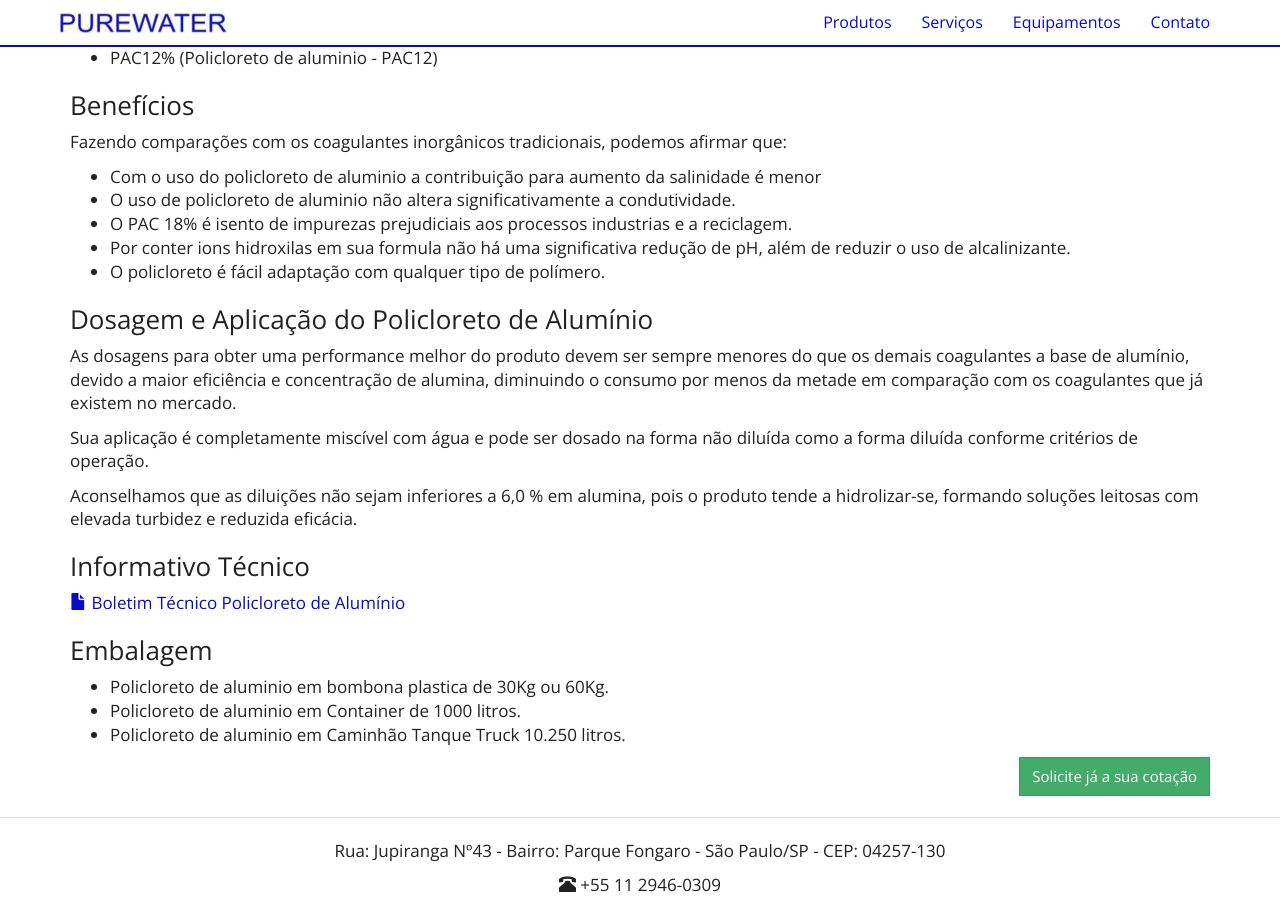
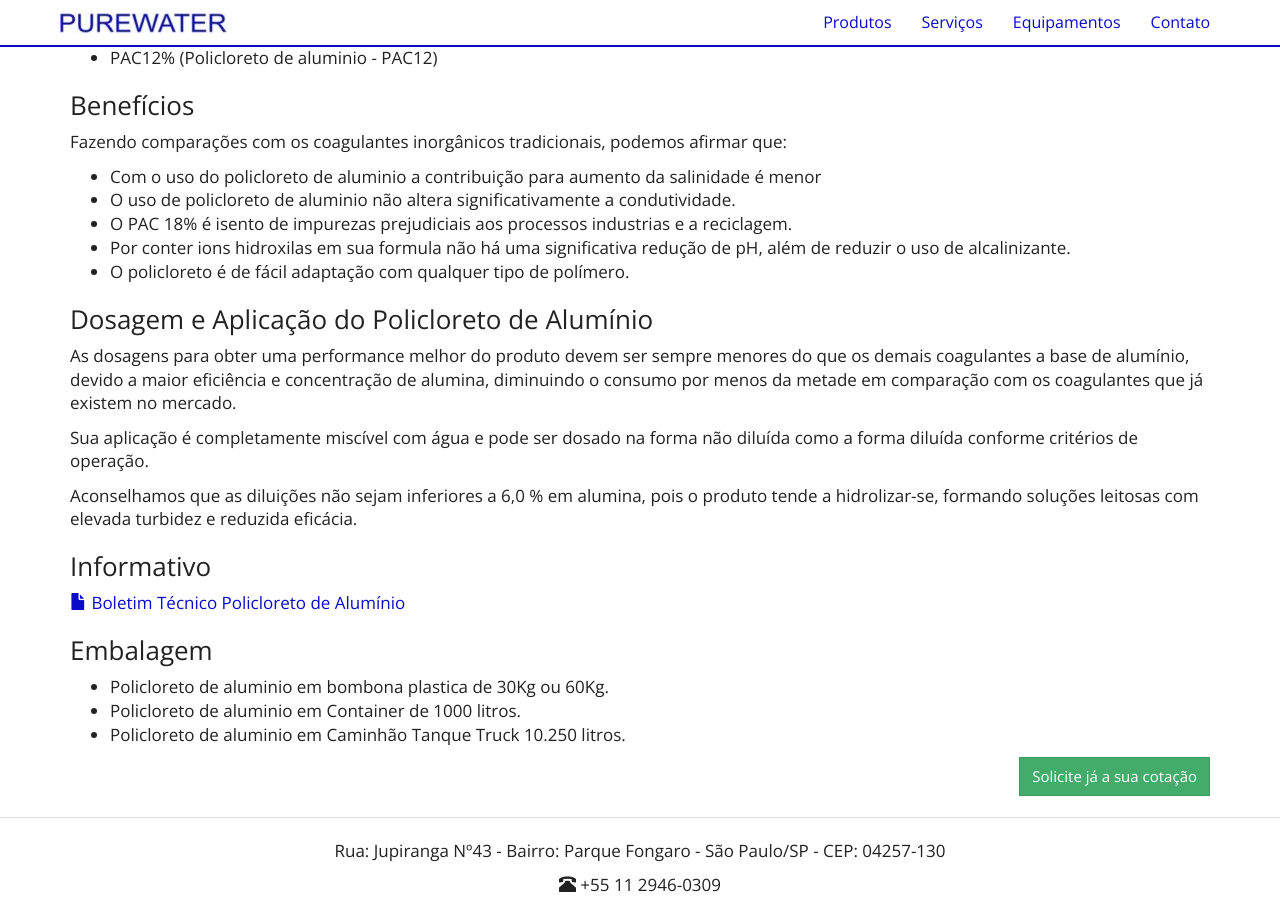
Before and after one commit to purewaterefluentes/purewaterefluentes.github.io, a Jekyll site: the page built from produtos/policloreto-de-aluminio.md, in a window 1280 px wide and 900 px high, scrolled down 690 px. Built offline with Jekyll 4.4.1, drawn with Linux system fonts in a browser that asks for light colours; nearby versions of some CDN libraries; library files that are not in the unit come from our copies.

Commit message:
Create policloreto-de-aluminio.md

```diff
--- a/produtos/policloreto-de-aluminio.md
+++ b/produtos/policloreto-de-aluminio.md
@@ -25,7 +25,7 @@ Fazendo comparações com os coagulantes inorgânicos tradicionais, podemos afir
 - O uso de policloreto de aluminio não altera significativamente a condutividade.
 - O PAC 18% é isento de impurezas prejudiciais aos processos industrias e a reciclagem.
 - Por conter ions hidroxilas em sua formula não há uma significativa redução de pH, além de reduzir o uso de alcalinizante.
-- O policloreto é fácil adaptação com qualquer tipo de polímero.
+- O policloreto é de fácil adaptação com qualquer tipo de polímero.
 
 ### Dosagem e Aplicação do Policloreto de Alumínio
 
@@ -35,7 +35,7 @@ Sua aplicação é completamente miscível com água e pode ser dosado na forma
 
 Aconselhamos que as diluições não sejam inferiores a 6,0  % em alumina, pois o produto tende a hidrolizar-se, formando soluções leitosas com elevada turbidez e reduzida eficácia.
 
-### Informativo Técnico
+### Informativo
 
 {% include purewater/link-boletim.html
    label="Boletim Técnico Policloreto de Alumínio"
```
